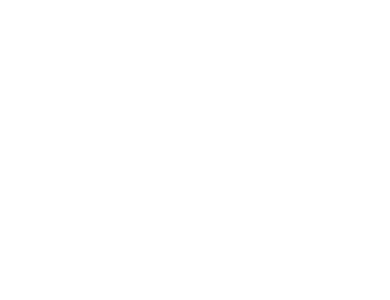
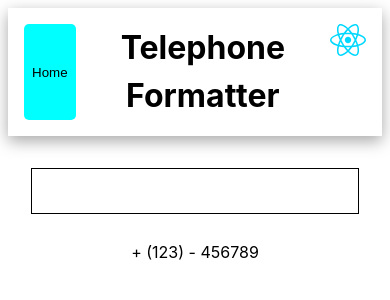
Before and after one commit to bhardwajr033/frontend-mini-challenges, a React (Vite) app: page /TelephoneFormatter in a window 390 px wide. Before the commit this address had no page. Shown: the top 300 px of the page. Built offline with nearby package versions, Linux system fonts and the light colour scheme.

Commit message:
completed telephone formatter

```diff
--- a/src/App.css
+++ b/src/App.css
@@ -66,10 +66,24 @@
   width: fit-content;
 }
 
-.guess-the-number{
+.guess-the-number {
   margin-top: 2rem;
   display: flex;
   flex-direction: column;
   gap: 10px;
   align-items: center;
 }
+
+.telephone-formatter {
+  margin-top: 2rem;
+  display: flex;
+  flex-direction: column;
+  gap: 10px;
+  align-items: center;
+}
+
+.telephone-formatter input{
+  font-size: 1.5rem;
+  padding: 0.5rem;
+  border: 1px solid black;
+}
--- a/src/App.jsx
+++ b/src/App.jsx
@@ -4,6 +4,7 @@
 import { BrowserRouter, Route, Routes } from "react-router-dom";
 import Counter from "./pages/Counter";
 import GuessTheNumber from "./pages/GuessTheNumber";
+import TelephoneFormatter from "./pages/TelephoneFormatter";
 
 function App() {
   return (
@@ -12,6 +13,7 @@
         <Route path="/" element={<HomePage />} />
         <Route path="/Counter" element={<Counter />} />
         <Route path="/GuessTheNumber" element={<GuessTheNumber />} />
+        <Route path="/TelephoneFormatter" element={<TelephoneFormatter />} />
       </Routes>
     </BrowserRouter>
   );
--- a/src/pages/HomePage.jsx
+++ b/src/pages/HomePage.jsx
@@ -4,7 +4,7 @@
 const cardList = [
   { cardName: "Counter", navigateTo: "/Counter" },
   { cardName: "Guess The Number", navigateTo: "/GuessTheNumber" },
-  { cardName: "Telephone formatter", navigateTo: "/Counter" },
+  { cardName: "Telephone formatter", navigateTo: "/TelephoneFormatter" },
   { cardName: "Light & Dark mode", navigateTo: "/Counter" },
   { cardName: "Toast Popup", navigateTo: "/Counter" },
 ];
--- /dev/null
+++ b/src/pages/TelephoneFormatter.jsx
@@ -0,0 +1,42 @@
+import React, { useState } from "react";
+import NavBar from "../components/NavBar";
+
+function TelephoneFormatter() {
+  const [teleNumber, setTeleNumber] = useState("");
+
+  const handleTeleNumber = ({ target }) => {
+    let number = target.value.match(/\d+/g);
+    if (number) {
+      number = number.join("");
+      if (number.length < 10) {
+        if (number.length > 3) {
+          number = "".concat(
+            "+ (",
+            number.slice(0, 3) + ") - ",
+            number.slice(3)
+          );
+        }
+        setTeleNumber(number);
+      }
+    } else {
+      setTeleNumber("");
+    }
+  };
+
+  return (
+    <>
+      <NavBar pageHeading="Telephone Formatter" />
+      <div className="telephone-formatter">
+        <input
+          value={teleNumber}
+          onChange={(event) => {
+            handleTeleNumber(event);
+          }}
+        />
+        <p>+ (123) - 456789</p>
+      </div>
+    </>
+  );
+}
+
+export default TelephoneFormatter;
```
